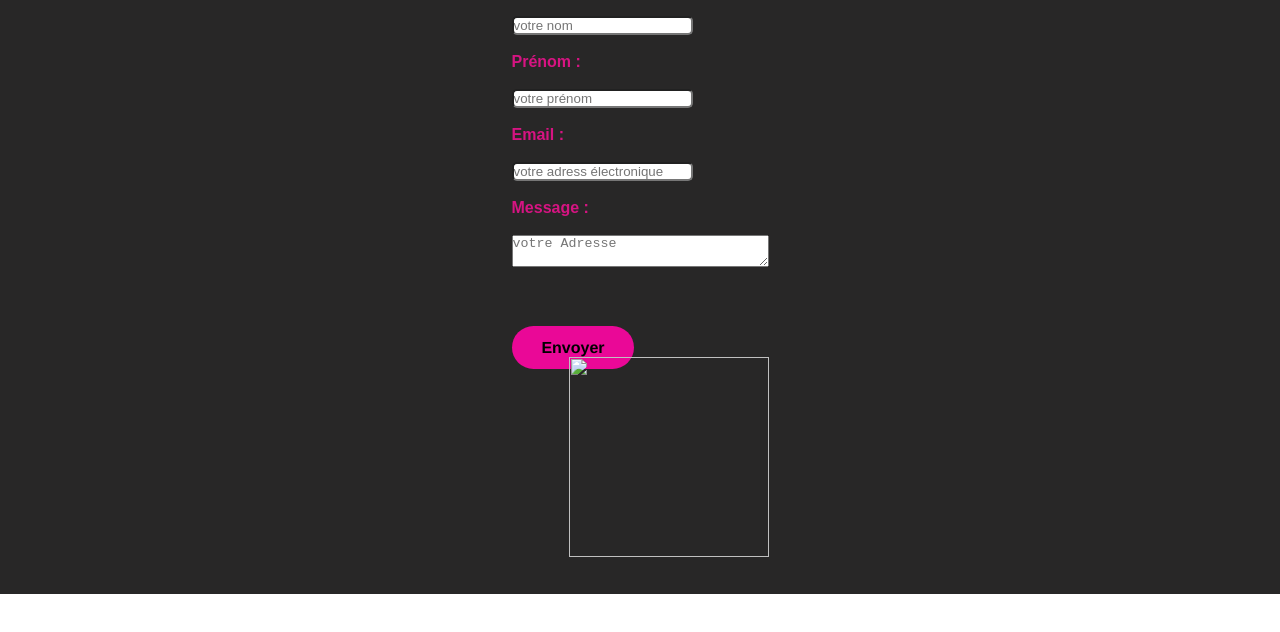
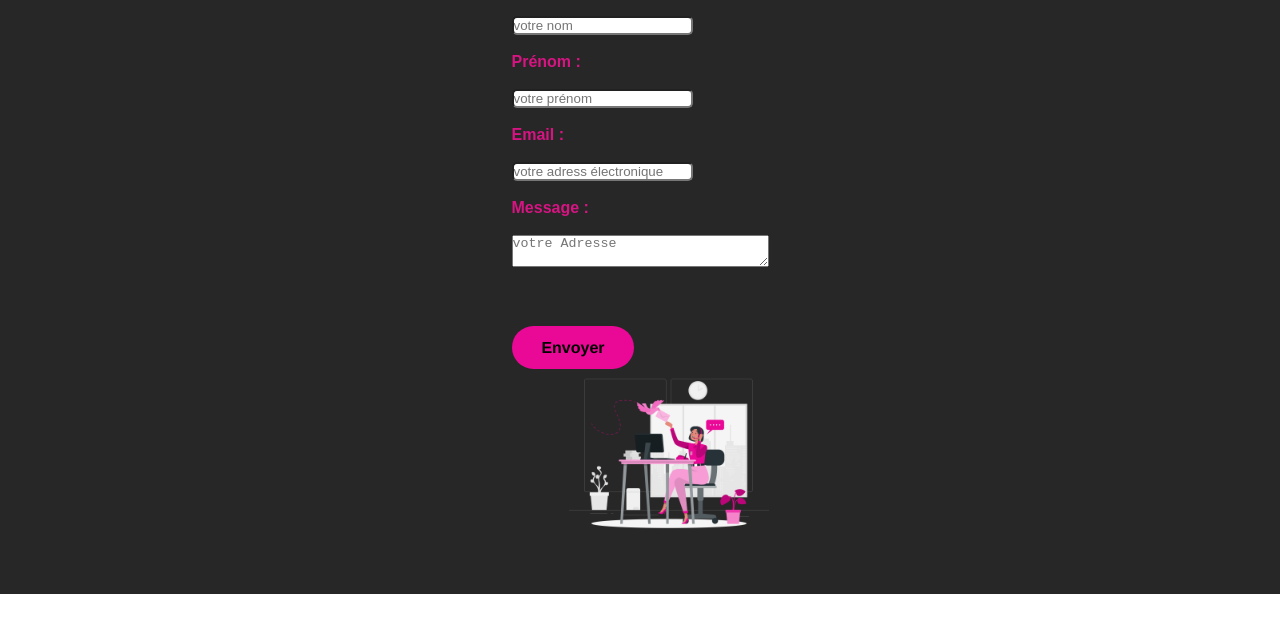
Before and after one commit to HizaouiChaima1/MonCV, a plain HTML site: page contact.html in a window 1280 px wide. Shown: the part 206-838 px from the top of the page. Drawn offline with Linux system fonts and the light colour scheme.

Commit message:
Update contact.html

```diff
--- a/contact.html
+++ b/contact.html
@@ -25,7 +25,7 @@
 
             <a type="button" onclick="valider()" class="envoyer"> Envoyer </a>
             <div class="image">
-                <a href="#"> <img src="images/contact.png" alt="" class="p1"></a>
+                <a href="#"> <img src="contact.png" alt="" class="p1"></a>
             </div>
 
 
```
